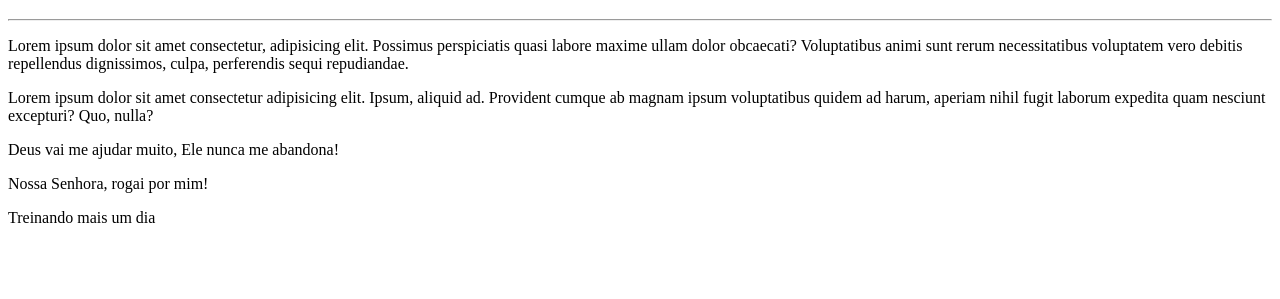
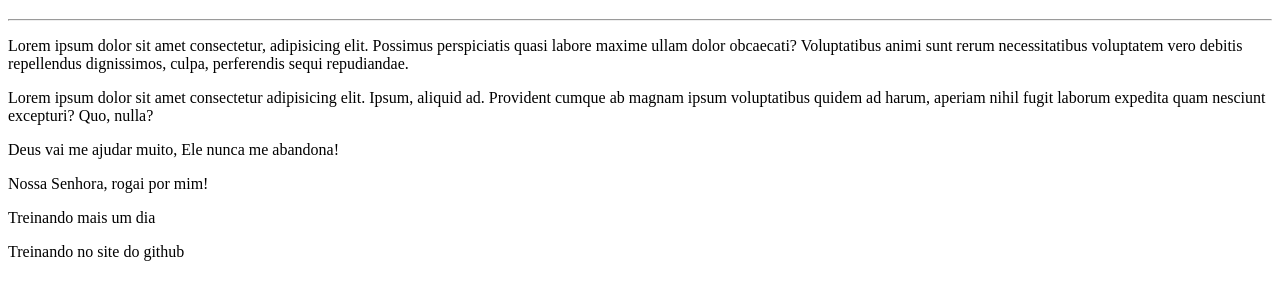
Before and after one commit to welliny/Ola-Mundo, a plain HTML site: page site-exemplo/index.html in a window 1280 px wide. Shown: the part 61-360 px from the top of the page. Drawn offline with Linux system fonts and the light colour scheme.

Commit message:
atualização dos estudos no site

```diff
--- a/site-exemplo/index.html
+++ b/site-exemplo/index.html
@@ -14,5 +14,6 @@
     <p>Deus vai me ajudar muito, Ele nunca me abandona!</p>
     <p>Nossa Senhora, rogai por mim!</p>
     <p>Treinando mais um dia</p>
+    <p>Treinando no site do github</p>
 </body>
 </html>
```
